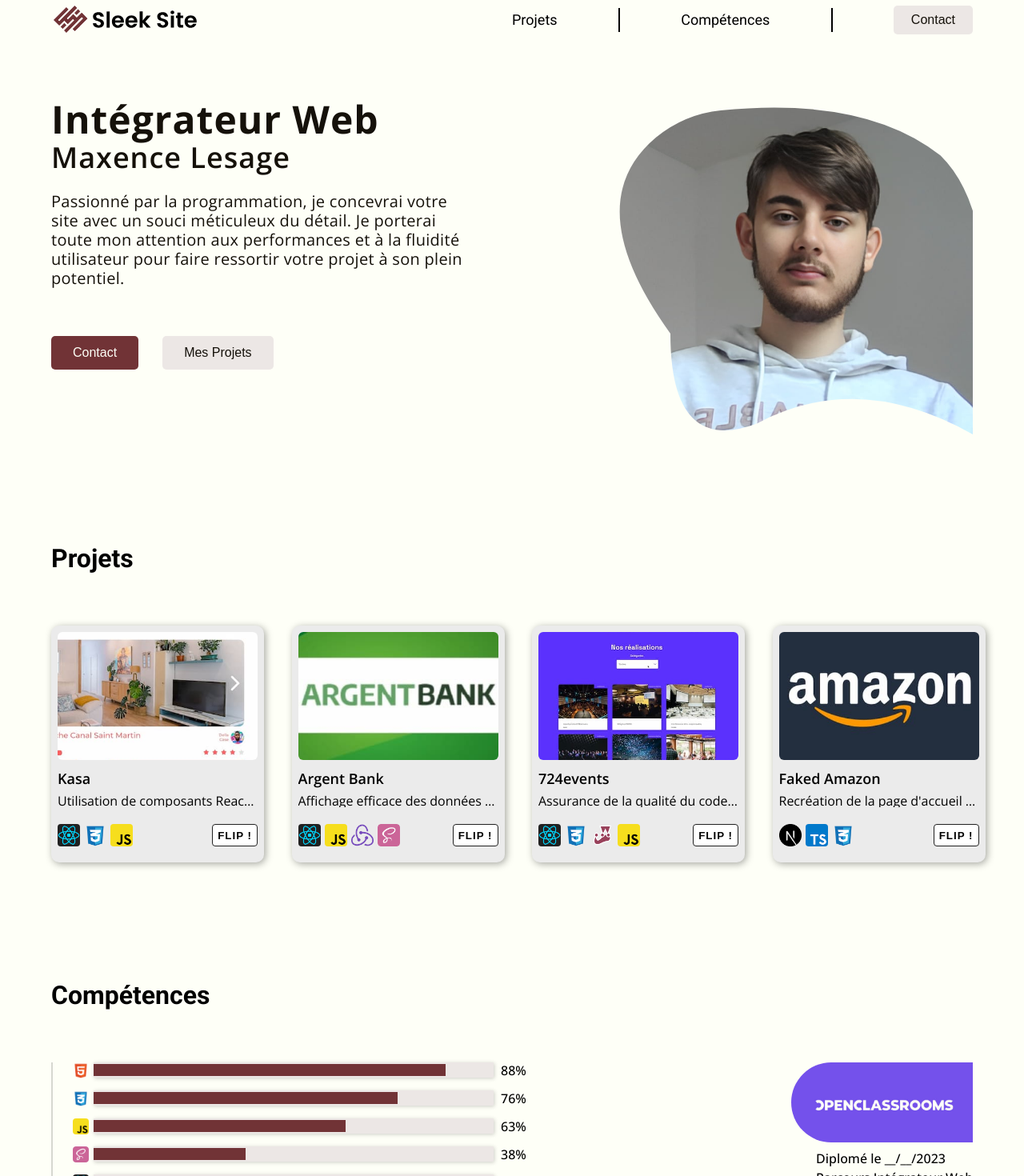
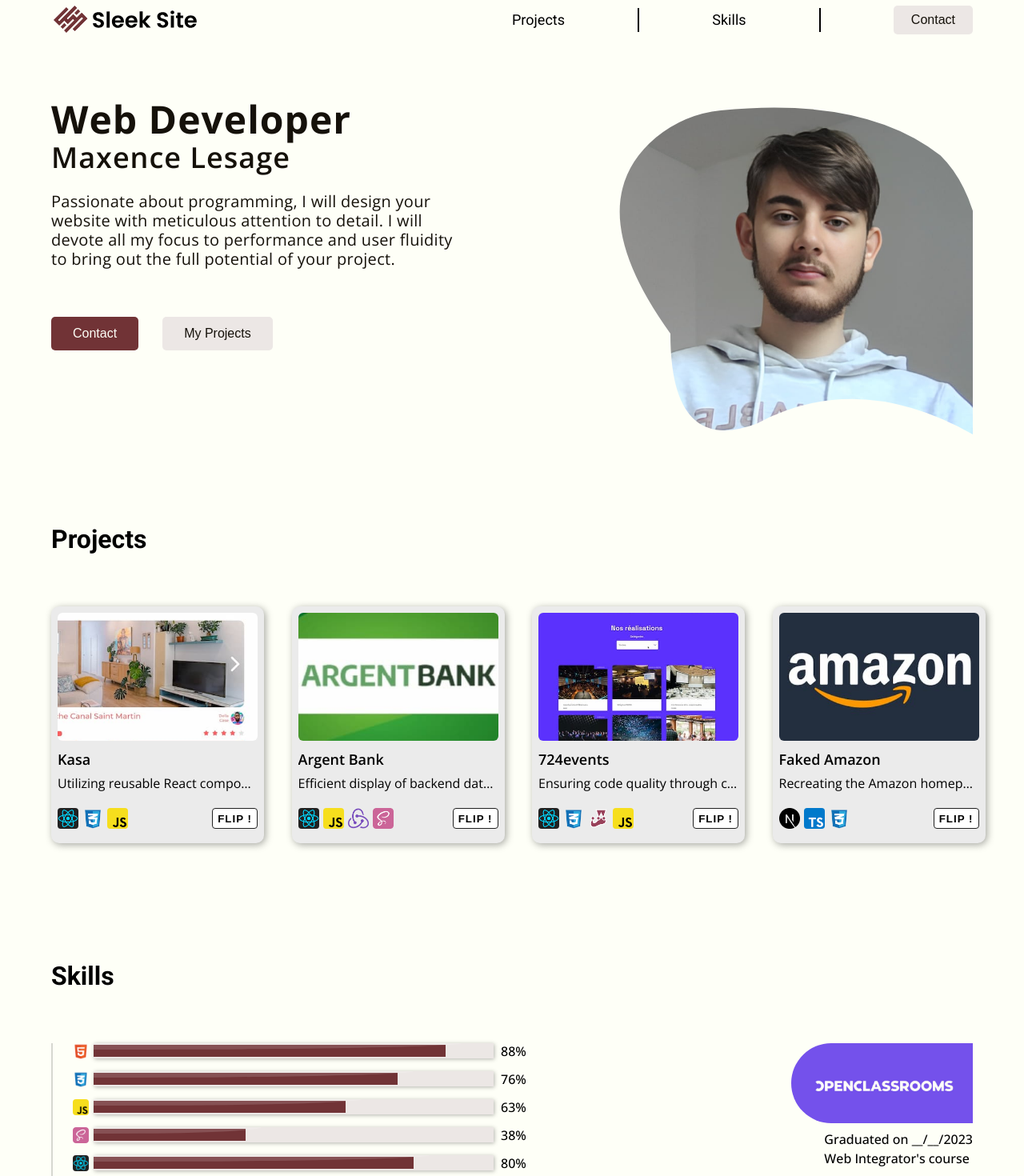
Before and after one commit to Maxence-Lesage/Portfolio, a React (Create React App) app: page / in a window 1280 px wide. Shown: the part 20-1490 px from the top of the page at 80% size. Built offline with nearby package versions, Linux system fonts and the light colour scheme.

Commit message:
English translations

```diff
--- a/src/components/chart_bar/index.jsx
+++ b/src/components/chart_bar/index.jsx
@@ -13,6 +13,7 @@
             <svg id="chart_bar_svg" xmlns="http://www.w3.org/2000/svg">
                 <rect className="chart_empty" width={props.width} height="19" />
                 <rect className="chart_filled" width={fill} height="15" y="2" />
+                <ellipse className="chart_reflect" cx="20" cy="0" rx={fill} ry="8" />
             </svg>
             <p className="percentage">{`${props.value}%`}</p>
         </div>
--- a/src/components/chart_bar/index.scss
+++ b/src/components/chart_bar/index.scss
@@ -9,7 +9,7 @@
 #chart_bar_svg {
     width: 500px;
     height: 19px;
-    box-shadow: rgba(0, 0, 0, 0.2) 1px 1px 5px;
+    box-shadow: rgba(0, 0, 0, 0.3) 1px 1px 5px;
 
     @media screen and (max-width: 700px) {
         width: 300px;
@@ -37,3 +37,7 @@
 .chart_bar_name {
     height: 20px;
 }
+
+.chart_reflect {
+    fill: rgba(255, 255, 255, 0.15);
+}
--- a/src/components/fiverr_card/index.jsx
+++ b/src/components/fiverr_card/index.jsx
@@ -5,7 +5,7 @@
     return (
         <div className="fiverr_card">
             <div className="fiverr_card_left">
-                <img src={logo} alt="Logo du site de Fiverr" />
+                <img src={logo} alt="Fiverr website logo" />
             </div>
             <div className="fiverr_card_right">
                 <div className="fiverr_card_right_top">
--- a/src/components/navbar/index.jsx
+++ b/src/components/navbar/index.jsx
@@ -19,18 +19,18 @@
 
             <div className="navbar__wrapper_left">
                 <Link to="/">
-                    <img src={logo} alt="Logo de SleekSite.store" />
+                    <img src={logo} alt="Logo of SleekSite.store" />
                 </Link>
             </div>
 
             <div className="navbar__wrapper_right" ref={refLinks}>
                 <div className="navbar_links">
                     <a className="heading" href="#projects">
-                        <p>Projets</p>
+                        <p>Projects</p>
                     </a>
                     <div className="separator" />
                     <a className="heading" href="#skills">
-                        <p>Compétences</p>
+                        <p>Skills</p>
                     </a>
                     <div className="separator" />
                     <Button value="Contact" type="btn_secondary" stretch="btn_stretch" />
--- a/src/components/project_item/index.jsx
+++ b/src/components/project_item/index.jsx
@@ -23,7 +23,7 @@
         <article className="project_card" ref={cardRef}>
             <div className="card_front">
                 <a href={link}>
-                    <img className="pi_image" src={image} alt={"Illustration du site : " + name} />
+                    <img className="pi_image" src={image} alt={name + " website illustration"} />
                 </a>
                 <div className="pi_bottom">
                     <h3 className="pi_name">{name}</h3>
@@ -43,7 +43,7 @@
                     <p className="pi_desc_full">{desc}</p>
                     <div className="pi_flex">
                         <a href={link} target="_blank" rel="noopener noreferrer">
-                            <img className="github_logo" src={github_logo} alt="Logo de Github" />
+                            <img className="github_logo" src={github_logo} alt="Logo of Github" />
                         </a>
                         <button className="flip_button" onClick={flipCard}>
                             <p>FLIP !</p>
--- a/src/components/project_item/index.scss
+++ b/src/components/project_item/index.scss
@@ -34,9 +34,9 @@
 }
 
 .pi_desc {
-    margin-top: 4px;
+    margin-top: 6px;
     font-size: 16px;
-    height: 35;
+    height: 18px;
     overflow: hidden;
     white-space: nowrap;
     text-overflow: ellipsis;
@@ -45,7 +45,7 @@
 .pi_flex {
     display: flex;
     justify-content: space-between;
-    height: 28px;
+    height: 26px;
     margin-top: 21px;
 }
 
--- a/src/projects.json
+++ b/src/projects.json
@@ -3,7 +3,7 @@
         {
             "id": "1",
             "name": "Kasa",
-            "desc": "Utilisation de composants React réutilisables, gestion des paramètres d'URL et création de dropdowns personnalisés pour une expérience utilisateur optimale.",
+            "desc": "Utilizing reusable React components, managing URL parameters, and creating custom dropdowns for an optimal user experience.",
             "tag": [
                 "React",
                 "CSS",
@@ -15,7 +15,7 @@
         {
             "id": "2",
             "name": "Argent Bank",
-            "desc": "Affichage efficace des données du back-end grâce aux appels API, mise en place d'une gestion de données centralisée à l'aide de Redux.",
+            "desc": "Efficient display of backend data through API calls, implementation of centralized data management using Redux.",
             "tag": [
                 "React",
                 "Javascript",
@@ -28,7 +28,7 @@
         {
             "id": "3",
             "name": "724events",
-            "desc": "Assurance de la qualité du code par des tests unitaires approfondis à l'aide de Jest, ainsi que de la rédaction du cahier des charges du parcours utilisateur.",
+            "desc": "Ensuring code quality through comprehensive unit testing using Jest, as well as writing the specifications for the user flow experience.",
             "tag": [
                 "React",
                 "CSS",
@@ -41,7 +41,7 @@
         {
             "id": "4",
             "name": "Faked Amazon",
-            "desc": "Recréation de la page d'accueil d'Amazon en utilisant les styled-components d'Emotion, et construction du site avec Next.js.",
+            "desc": "Recreating the Amazon homepage using Emotion's styled-components and building the site with Next.js.",
             "tag": [
                 "Next",
                 "Typescript",
--- a/src/sections/footer/index.jsx
+++ b/src/sections/footer/index.jsx
@@ -6,16 +6,16 @@
 function Footer() {
     return (
         <footer className="footer">
-            <p>© Site créé en React.js, repository <a href="https://github.com/Maxence-Lesage/Portfolio.git">à cette adresse</a>.</p>
+            <p>© Website created in React.js, repository <a href="https://github.com/Maxence-Lesage/Portfolio.git">here</a>.</p>
             <div className="social_media">
                 <a href="https://www.youtube.com/@SleekSite">
-                    <img src={youtube} alt="Logo de Youtube" />
+                    <img src={youtube} alt="Logo of Youtube" />
                 </a>
                 <a href="https://www.instagram.com/sleeksiteen">
-                    <img src={instagram} alt="Logo d'Instagram" />
+                    <img src={instagram} alt="Logo of Instagram" />
                 </a>
                 <a href="/">
-                    <img src={fiverr} alt="Logo de Fiverr" />
+                    <img src={fiverr} alt="Logo of Fiverr" />
                 </a>
             </div>
         </footer>
--- a/src/sections/hero/index.jsx
+++ b/src/sections/hero/index.jsx
@@ -7,13 +7,16 @@
         <section className="hero_section">
             <div className="hero__left">
                 <header className="hero_text">
-                    <h1 className="hero_title">Intégrateur Web</h1>
+                    <h1 className="hero_title">Web Developer</h1>
                     <h2 className="hero_name">Maxence Lesage</h2>
-                    <p className="hero_catch">Passionné par la programmation, je concevrai votre site avec un souci méticuleux du détail. Je porterai toute mon attention aux performances et à la fluidité utilisateur pour faire ressortir votre projet à son plein potentiel.</p>
+                    <p className="hero_catch">
+                        Passionate about programming, I will design your website with meticulous attention to detail.
+                        I will devote all my focus to performance and user fluidity to bring out the full potential of your project.
+                    </p>
                 </header>
                 <div className="hero_links">
                     <Button key="btn-contact" value="Contact" type="btn_primary" />
-                    <a href="#projects"><Button key="btn-projects" value="Mes Projets" type="btn_secondary" /></a>
+                    <a href="#projects"><Button key="btn-projects" value="My Projects" type="btn_secondary" /></a>
                 </div>
                 <div className="hero_pattern">
 
--- a/src/sections/projects/index.jsx
+++ b/src/sections/projects/index.jsx
@@ -14,7 +14,7 @@
             <div className="projects_list">
                 {projects_list}
             </div>
-            <h2 className="section_header">Projets</h2>
+            <h2 className="section_header">Projects</h2>
         </section>
     );
 }
--- a/src/sections/skills/index.jsx
+++ b/src/sections/skills/index.jsx
@@ -34,14 +34,14 @@
 
     return (
         <section id="skills">
-            <h2 className="section_header">Compétences</h2>
+            <h2 className="section_header">Skills</h2>
             <div className="certificate">
                 <Link to={"https://openclassrooms.com/fr/paths/594-integrateur-web"}>
-                    <img className="oc_logo" src={oc_logo} alt="Logo d'Openclassrooms" />
+                    <img className="oc_logo" src={oc_logo} alt="Logo of Openclassrooms" />
                 </Link>
                 <div className="certificate_text">
-                    <p>Diplomé le __/__/2023</p>
-                    <p>Parcours Intégrateur Web</p>
+                    <p>Graduated on __/__/2023</p>
+                    <p>Web Integrator's course</p>
                 </div>
             </div>
             <div className="skills_left">
```
